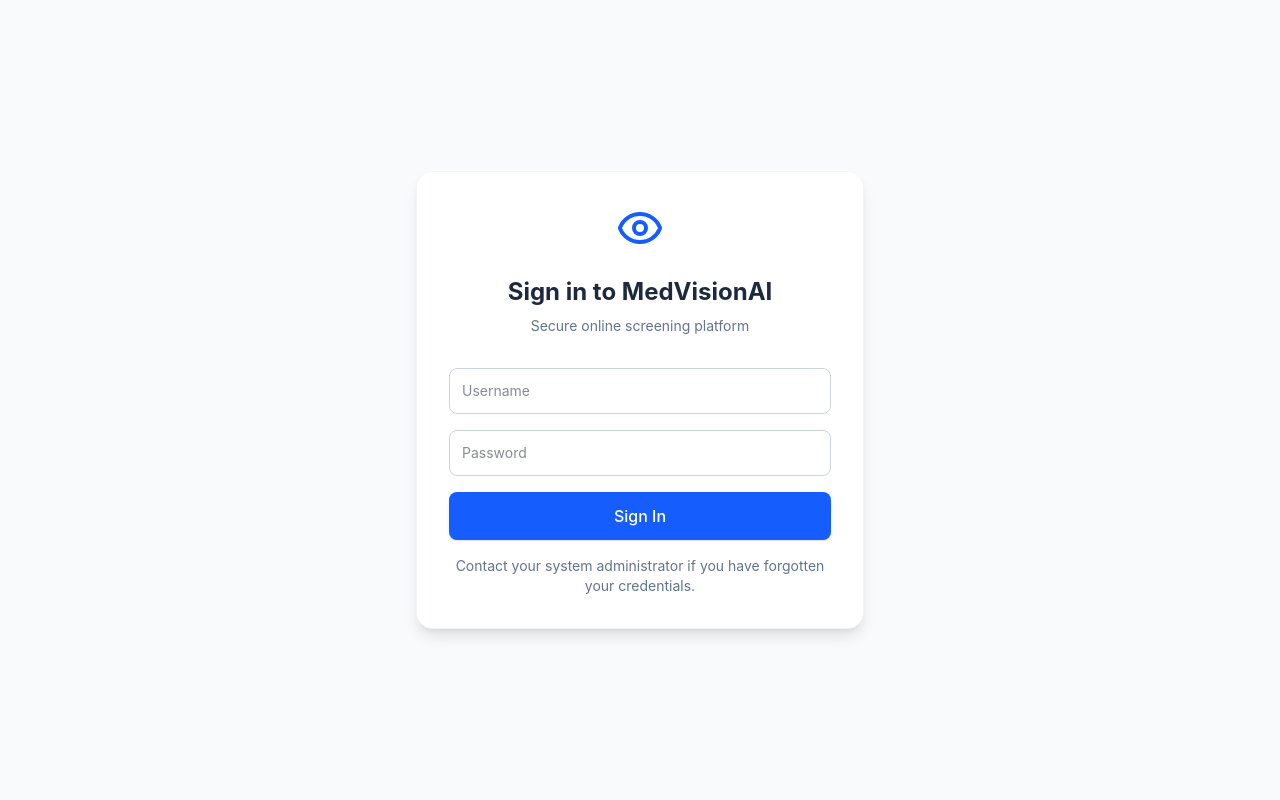
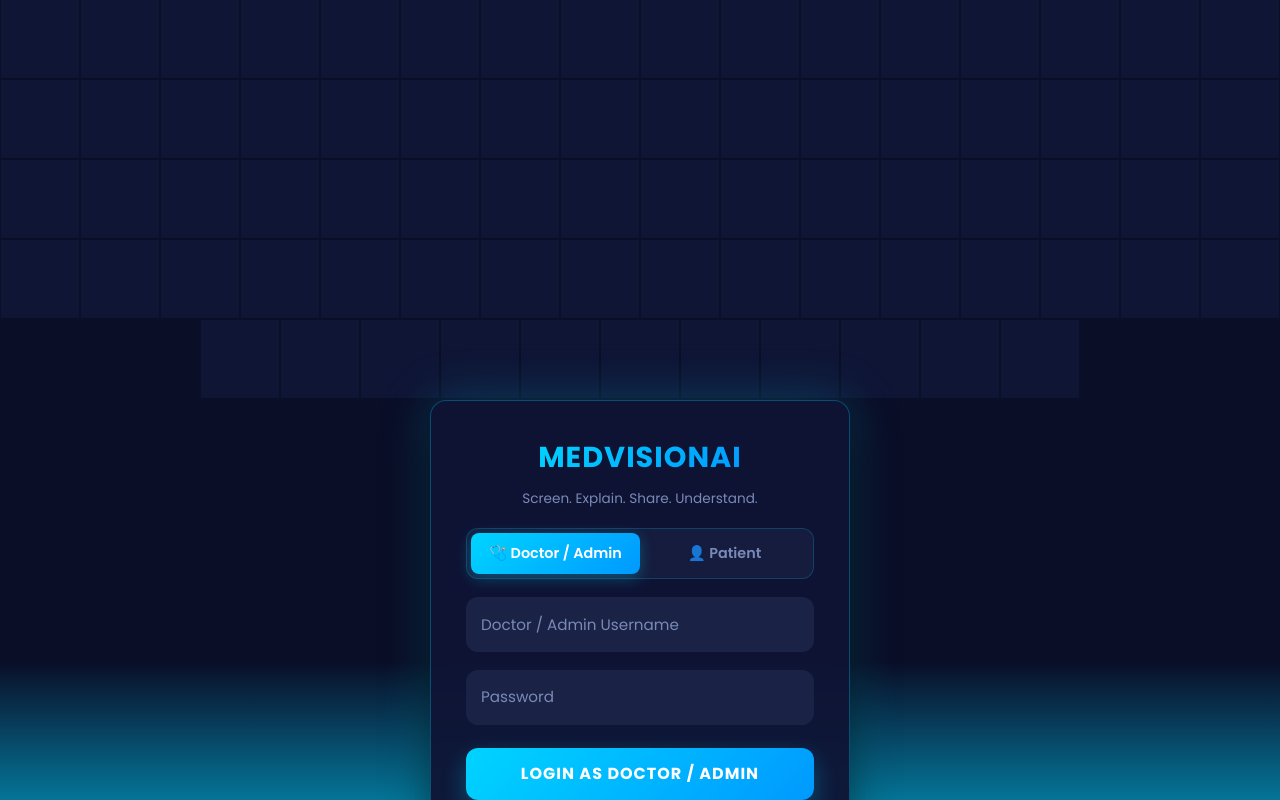
Before and after one commit to phanikumar822/MedVisionAI-v2, a React (Vite) app in the folder frontend/: page /login in a window 1280 px wide. Built offline with nearby package versions, Linux system fonts and the light colour scheme.

Commit message:
feat: integrated cyber grid auth page, doctor/patient mode switcher, admin CSV export

```diff
--- /dev/null
+++ b/frontend/src/pages/Login.css
@@ -0,0 +1,254 @@
+@import url('https://fonts.googleapis.com/css2?family=Poppins:wght@300;400;500;600;700&display=swap');
+
+.auth-wrapper {
+  margin: 0;
+  padding: 0;
+  box-sizing: border-box;
+  font-family: 'Poppins', sans-serif;
+  display: flex;
+  justify-content: center;
+  align-items: center;
+  min-height: 100vh;
+  background: #0a0e27;
+  overflow: hidden;
+  position: relative;
+  width: 100vw;
+  height: 100vh;
+}
+
+.auth-section {
+  position: absolute;
+  width: 100vw;
+  height: 100vh;
+  display: flex;
+  justify-content: center;
+  align-items: center;
+  gap: 2px;
+  flex-wrap: wrap;
+  overflow: hidden;
+}
+
+.auth-section::before {
+  content: '';
+  position: absolute;
+  width: 100%;
+  height: 100%;
+  background: linear-gradient(#0a0e27, #00d4ff, #0099ff, #0a0e27);
+  animation: animateGrid 6s linear infinite;
+}
+
+@keyframes animateGrid {
+  0% {
+    transform: translateY(-100%);
+  }
+  100% {
+    transform: translateY(100%);
+  }
+}
+
+.auth-section span {
+  position: relative;
+  display: block;
+  width: calc(6.25vw - 2px);
+  height: calc(6.25vw - 2px);
+  background: #0f1535;
+  z-index: 2;
+  transition: 1.5s;
+}
+
+.auth-section span:hover {
+  background: linear-gradient(135deg, #00d4ff, #0099ff);
+  transition: 0s;
+}
+
+.auth-card {
+  position: relative;
+  width: 420px;
+  background: rgba(15, 21, 53, 0.95);
+  backdrop-filter: blur(12px);
+  z-index: 1000;
+  display: flex;
+  justify-content: center;
+  align-items: center;
+  padding: 35px 35px;
+  border-radius: 16px;
+  box-shadow: 0 25px 45px rgba(0, 0, 0, 0.6),
+              0 0 50px rgba(0, 212, 255, 0.25);
+  border: 1px solid rgba(0, 212, 255, 0.3);
+}
+
+.auth-card .content {
+  position: relative;
+  width: 100%;
+  display: flex;
+  justify-content: center;
+  align-items: center;
+  flex-direction: column;
+  gap: 18px;
+}
+
+.auth-card .content h2 {
+  font-size: 1.8em;
+  background: linear-gradient(135deg, #00d4ff, #0099ff);
+  -webkit-background-clip: text;
+  -webkit-text-fill-color: transparent;
+  background-clip: text;
+  text-transform: uppercase;
+  font-weight: 700;
+  letter-spacing: 1px;
+  margin-bottom: 4px;
+}
+
+.auth-card .content .subtitle {
+  color: #7a8ab8;
+  font-size: 0.85em;
+  text-align: center;
+  margin-top: -12px;
+}
+
+/* Doctor / Patient Mode Toggle */
+.role-toggle {
+  display: flex;
+  width: 100%;
+  background: #151c3d;
+  border-radius: 12px;
+  padding: 4px;
+  border: 1px solid rgba(0, 212, 255, 0.2);
+}
+
+.role-btn {
+  flex: 1;
+  padding: 10px 0;
+  background: transparent;
+  border: none;
+  color: #7a8ab8;
+  font-weight: 600;
+  font-size: 0.9em;
+  border-radius: 8px;
+  cursor: pointer;
+  transition: 0.3s;
+}
+
+.role-btn.active {
+  background: linear-gradient(135deg, #00d4ff, #0099ff);
+  color: #fff;
+  box-shadow: 0 4px 15px rgba(0, 212, 255, 0.3);
+}
+
+.auth-card .content form {
+  width: 100%;
+  display: flex;
+  flex-direction: column;
+  gap: 18px;
+}
+
+.auth-card .content form .inputBox {
+  position: relative;
+  width: 100%;
+}
+
+.auth-card .content form .inputBox input {
+  position: relative;
+  width: 100%;
+  background: #1a2346;
+  border: 2px solid transparent;
+  outline: none;
+  padding: 20px 15px 8px;
+  border-radius: 12px;
+  color: #fff;
+  font-weight: 500;
+  font-size: 0.95em;
+  transition: 0.3s;
+}
+
+.auth-card .content form .inputBox input:focus {
+  border: 2px solid #00d4ff;
+  background: #1f2952;
+}
+
+.auth-card .content form .inputBox i {
+  position: absolute;
+  left: 15px;
+  top: 50%;
+  transform: translateY(-50%);
+  font-style: normal;
+  color: #7a8ab8;
+  transition: 0.3s;
+  pointer-events: none;
+  font-size: 0.95em;
+}
+
+.auth-card .content form .inputBox input:focus ~ i,
+.auth-card .content form .inputBox input:valid ~ i,
+.auth-card .content form .inputBox input:not(:placeholder-shown) ~ i {
+  top: 12px;
+  transform: translateY(0);
+  font-size: 0.75em;
+  color: #00d4ff;
+  font-weight: 600;
+}
+
+.auth-card .content form .submit-btn {
+  width: 100%;
+  padding: 14px;
+  background: linear-gradient(135deg, #00d4ff, #0099ff);
+  color: #fff;
+  font-weight: 700;
+  font-size: 1em;
+  letter-spacing: 1px;
+  cursor: pointer;
+  border: none;
+  border-radius: 12px;
+  margin-top: 5px;
+  text-transform: uppercase;
+  transition: 0.3s;
+  box-shadow: 0 10px 25px rgba(0, 212, 255, 0.3);
+}
+
+.auth-card .content form .submit-btn:hover {
+  transform: translateY(-2px);
+  box-shadow: 0 15px 35px rgba(0, 212, 255, 0.4);
+}
+
+.auth-card .content form .submit-btn:disabled {
+  opacity: 0.6;
+  cursor: not-allowed;
+  transform: none;
+}
+
+.error-banner {
+  background: rgba(239, 68, 68, 0.15);
+  border: 1px solid rgba(239, 68, 68, 0.4);
+  color: #fca5a5;
+  padding: 10px 14px;
+  border-radius: 8px;
+  font-size: 0.85em;
+  width: 100%;
+  text-align: center;
+}
+
+.hint-text {
+  color: #64748b;
+  font-size: 0.78em;
+  text-align: center;
+  margin-top: 4px;
+}
+
+@media (max-width: 900px) {
+  .auth-section span {
+    width: calc(10vw - 2px);
+    height: calc(10vw - 2px);
+  }
+}
+
+@media (max-width: 600px) {
+  .auth-section span {
+    width: calc(20vw - 2px);
+    height: calc(20vw - 2px);
+  }
+
+  .auth-card {
+    width: 92%;
+    padding: 30px 20px;
+  }
+}
--- a/frontend/src/pages/Login.tsx
+++ b/frontend/src/pages/Login.tsx
@@ -1,83 +1,114 @@
 import React, { useState } from 'react';
+import { useNavigate } from 'react-router-dom';
 import { useAuth } from '../context/AuthContext';
-import { api } from '../services/api';
-import { useNavigate } from 'react-router-dom';
-import { Eye } from 'lucide-react';
+import './Login.css';
 
 const Login = () => {
+  const [mode, setMode] = useState<'doctor' | 'patient'>('doctor');
   const [username, setUsername] = useState('');
   const [password, setPassword] = useState('');
+  const [error, setError] = useState('');
   const [loading, setLoading] = useState(false);
   const { login } = useAuth();
   const navigate = useNavigate();
 
-  const handleLogin = async (e: React.FormEvent) => {
+  const handleSubmit = async (e: React.FormEvent) => {
     e.preventDefault();
+    setError('');
     setLoading(true);
+
     try {
-      const formData = new URLSearchParams();
-      formData.append('username', username);
-      formData.append('password', password);
+      await login(username, password);
+      // Determine redirection based on login profile response
+      const meRes = await fetch('/api/v1/auth/me', {
+        headers: { Authorization: `Bearer ${localStorage.getItem('token')}` }
+      });
+      const userData = await meRes.json();
 
-      const res = await api.post('/auth/login', formData);
-      await login(res.data.access_token);
-
-      const role = JSON.parse(atob(res.data.access_token.split('.')[1])).role;
-
-      if (role === 'PATIENT') navigate('/patient');
-      else if (role === 'HEALTHCARE_WORKER') navigate('/worker');
-      else if (role === 'SPECIALIST') navigate('/specialist');
-      else navigate('/worker'); // fallback for admin
-    } catch (error) {
-      alert('Login failed. Please check credentials.');
+      if (userData.role === 'PATIENT') {
+        navigate('/patient');
+      } else {
+        // Doctor or Admin role goes to Doctor/Admin portal
+        navigate('/worker');
+      }
+    } catch (err: any) {
+      setError(err.response?.data?.detail || 'Invalid username or password. Please try again.');
     } finally {
       setLoading(false);
     }
   };
 
+  // Generate 70 grid spans for interactive background
+  const gridSpans = Array.from({ length: 75 });
+
   return (
-    <div className="min-h-screen bg-slate-50 flex items-center justify-center p-4">
-      <div className="bg-white max-w-md w-full p-8 rounded-2xl shadow-lg border border-slate-100 text-center">
-        <div className="flex justify-center mb-6">
-          <Eye className="w-12 h-12 text-blue-600" />
+    <div className="auth-wrapper">
+      <section className="auth-section">
+        {gridSpans.map((_, i) => (
+          <span key={i}></span>
+        ))}
+
+        <div className="auth-card">
+          <div className="content">
+            <h2>MedVisionAI</h2>
+            <p className="subtitle">Screen. Explain. Share. Understand.</p>
+
+            {/* Mode Switcher Buttons: Doctor / Admin vs Patient */}
+            <div className="role-toggle">
+              <button
+                type="button"
+                className={`role-btn ${mode === 'doctor' ? 'active' : ''}`}
+                onClick={() => { setMode('doctor'); setError(''); }}
+              >
+                🩺 Doctor / Admin
+              </button>
+              <button
+                type="button"
+                className={`role-btn ${mode === 'patient' ? 'active' : ''}`}
+                onClick={() => { setMode('patient'); setError(''); }}
+              >
+                👤 Patient
+              </button>
             </div>
-        <h2 className="text-2xl font-bold text-slate-800 mb-2">Sign in to MedVisionAI</h2>
-        <p className="text-slate-500 mb-8 text-sm">Secure online screening platform</p>
 
-        <form onSubmit={handleLogin} className="space-y-4">
-          <div>
+            {error && <div className="error-banner">{error}</div>}
+
+            <form onSubmit={handleSubmit}>
+              <div className="inputBox">
                 <input
                   type="text"
-              placeholder="Username"
                   value={username}
-              onChange={e => setUsername(e.target.value)}
-              className="w-full border border-slate-300 rounded-lg p-3 text-sm focus:ring-2 focus:ring-blue-500 focus:outline-none"
+                  onChange={(e) => setUsername(e.target.value)}
                   required
+                  placeholder=" "
                 />
+                <i>{mode === 'doctor' ? 'Doctor / Admin Username' : 'Patient Username'}</i>
               </div>
-          <div>
+
+              <div className="inputBox">
                 <input
                   type="password"
-              placeholder="Password"
                   value={password}
-              onChange={e => setPassword(e.target.value)}
-              className="w-full border border-slate-300 rounded-lg p-3 text-sm focus:ring-2 focus:ring-blue-500 focus:outline-none"
+                  onChange={(e) => setPassword(e.target.value)}
                   required
+                  placeholder=" "
                 />
+                <i>Password</i>
               </div>
-          <button
-            type="submit"
-            disabled={loading}
-            className="w-full bg-blue-600 hover:bg-blue-700 text-white font-medium p-3 rounded-lg transition shadow-sm disabled:bg-slate-400"
-          >
-            {loading ? 'Signing in...' : 'Sign In'}
+
+              <button type="submit" className="submit-btn" disabled={loading}>
+                {loading ? 'Authenticating…' : `Login as ${mode === 'doctor' ? 'Doctor / Admin' : 'Patient'}`}
               </button>
             </form>
 
-        <p className="text-sm text-slate-500 mt-4">
-          Contact your system administrator if you have forgotten your credentials.
+            <p className="hint-text">
+              {mode === 'doctor'
+                ? '🔒 Admin credentials allow system-wide access and CSV data exports.'
+                : '🔑 Use the username & password set via your email activation link.'}
             </p>
           </div>
+        </div>
+      </section>
     </div>
   );
 };
```
Also changed, not shown: frontend/src/pages/WorkerDashboard.tsx (+25 -4 lines), 1 other file (tests, documents, lock files or other folders). Lines whose indentation alone changed are shown as unchanged.
